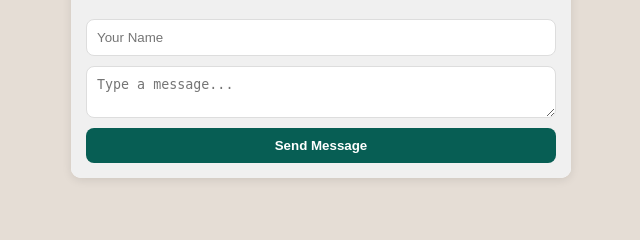
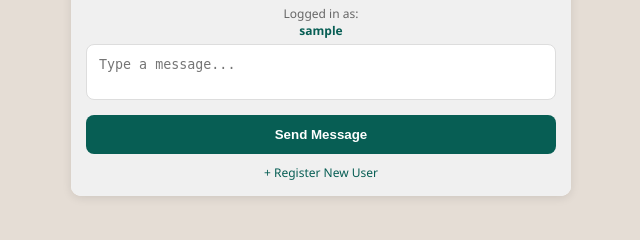
Before and after one commit to CherinetGama/cloud-chat-app, a Flask app: page / in a window 1280 px wide. Shown: the part 560-800 px from the top of the page, without its empty margins (319-959 px from the left). Run offline with Flask 3, Linux system fonts and the light colour scheme; the visitor is signed in with stand-in values (Sample User, id 1); data that the repository does not hold is empty.

Commit message:
Update index.html

```diff
--- a/templates/index.html
+++ b/templates/index.html
@@ -4,65 +4,65 @@
     <meta charset="UTF-8">
     <title>Cloud Chat App</title>
     <style>
-        body { font-family: 'Segoe UI', Tahoma, Geneva, Verdana, sans-serif; background-color: #e5ddd5; padding: 10px; }
-        .chat-container { max-width: 500px; margin: auto; background: #fff; border-radius: 10px; height: 90vh; display: flex; flex-direction: column; box-shadow: 0 2px 10px rgba(0,0,0,0.1); }
-        h2 { text-align: center; color: #075e54; padding: 10px; margin: 0; background: #f0f0f0; border-radius: 10px 10px 0 0; }
+        body { font-family: 'Segoe UI', Tahoma, Geneva, Verdana, sans-serif; background-color: #e5ddd5; padding: 10px; margin: 0; }
+        .chat-container { max-width: 500px; margin: 10px auto; background: #fff; border-radius: 10px; height: 92vh; display: flex; flex-direction: column; box-shadow: 0 2px 10px rgba(0,0,0,0.1); }
+
+        /* የላይኛው ክፍል (Header) ከLogout ጋር */
+        .header { background: #075e54; color: white; padding: 12px 15px; border-radius: 10px 10px 0 0; display: flex; justify-content: space-between; align-items: center; }
+        .header h2 { margin: 0; font-size: 18px; }
+        .logout-btn { color: #ffeb3b; text-decoration: none; font-weight: bold; font-size: 14px; border: 1px solid #ffeb3b; padding: 4px 8px; border-radius: 5px; }
+
         .message-list { flex-grow: 1; overflow-y: auto; padding: 15px; display: flex; flex-direction: column; background-image: url('https://user-images.githubusercontent.com/15075759/28719144-86dc0f70-73b1-11e7-911d-60d70fcded21.png'); }
 
-        .msg { max-width: 75%; padding: 8px 12px; margin-bottom: 8px; border-radius: 10px; font-size: 14px; position: relative; }
-
-        /* የሌሎች መልእክት (ግራ) */
+        .msg { max-width: 75%; padding: 8px 12px; margin-bottom: 8px; border-radius: 10px; font-size: 14px; position: relative; word-wrap: break-word; }
         .other { align-self: flex-start; background-color: white; border-bottom-left-radius: 0; }
-
-        /* ያንተ መልእክት (ቀኝ) */
         .me { align-self: flex-end; background-color: #dcf8c6; border-bottom-right-radius: 0; }
 
         strong { display: block; font-size: 12px; color: #075e54; margin-bottom: 2px; }
+
         .input-area { padding: 15px; background: #f0f0f0; border-radius: 0 0 10px 10px; }
-        input, textarea { width: 100%; padding: 10px; margin: 5px 0; border: 1px solid #ddd; border-radius: 8px; box-sizing: border-box; }
-        button { background-color: #075e54; color: white; padding: 10px; border: none; width: 100%; border-radius: 8px; cursor: pointer; font-weight: bold; }
+        textarea { width: 100%; padding: 12px; border: 1px solid #ddd; border-radius: 8px; box-sizing: border-box; resize: none; }
+        button { background-color: #075e54; color: white; padding: 12px; border: none; width: 100%; border-radius: 8px; cursor: pointer; font-weight: bold; margin-top: 10px; }
+
+        .current-user-info { font-size: 12px; color: #666; margin-bottom: 5px; text-align: center; }
     </style>
 </head>
 <body>
     <div class="chat-container">
-        <h2>Cloud Chat</h2>
+        <div class="header">
+            <h2>Cloud Chat</h2>
+            <a href="/logout" class="logout-btn">Logout</a>
+        </div>
+
         <div class="message-list" id="messageList">
             {% for message in messages %}
-                <div class="msg" data-user="{{ message.name }}">
+                <!-- ስሙ ከገባው ተጠቃሚ ጋር እኩል ከሆነ በቀኝ በኩል ይሆናል -->
+                <div class="msg {% if message.name == current_user %}me{% else %}other{% endif %}">
                     <strong>{{ message.name }}</strong>
                     {{ message.content }}
                 </div>
             {% endfor %}
         </div>
+
         <div class="input-area">
+            <p class="current-user-info">Logged in as: <strong>{{ current_user }}</strong></p>
             <form id="chatForm" action="/send" method="POST">
-                <input type="text" id="username" name="name" placeholder="Your Name" required>
-                <textarea name="content" placeholder="Type a message..." required></textarea>
+                <!-- Username input አያስፈልግም፣ በ session ይላካል -->
+                <textarea name="content" placeholder="Type a message..." rows="2" required></textarea>
                 <button type="submit">Send Message</button>
             </form>
+
+            {% if session.role == 'admin' %}
+            <a href="/admin/register" style="display:block; text-align:center; margin-top:10px; font-size:12px; color:#075e54; text-decoration:none;">+ Register New User</a>
+            {% endif %}
         </div>
     </div>
 
     <script>
-        const nameInput = document.getElementById('username');
-        const savedName = localStorage.getItem('chatUsername');
-        if (savedName) { nameInput.value = savedName; }
-
-        // ያንተን መልእክት ለይቶ ወደ ቀኝ የሚያደርግ ሲስተም
-        document.querySelectorAll('.msg').forEach(msg => {
-            if (msg.getAttribute('data-user') === savedName) {
-                msg.classList.add('me');
-            } else {
-                msg.classList.add('other');
-            }
-        });
-
-        document.getElementById('chatForm').addEventListener('submit', function() {
-            localStorage.setItem('chatUsername', nameInput.value);
-        });
-
         const msgList = document.getElementById('messageList');
-        msgList.scrollTop = msgList.scrollHeight;
+        window.onload = function() {
+            msgList.scrollTop = msgList.scrollHeight;
+        };
     </script>
 </body>
 </html>
```
